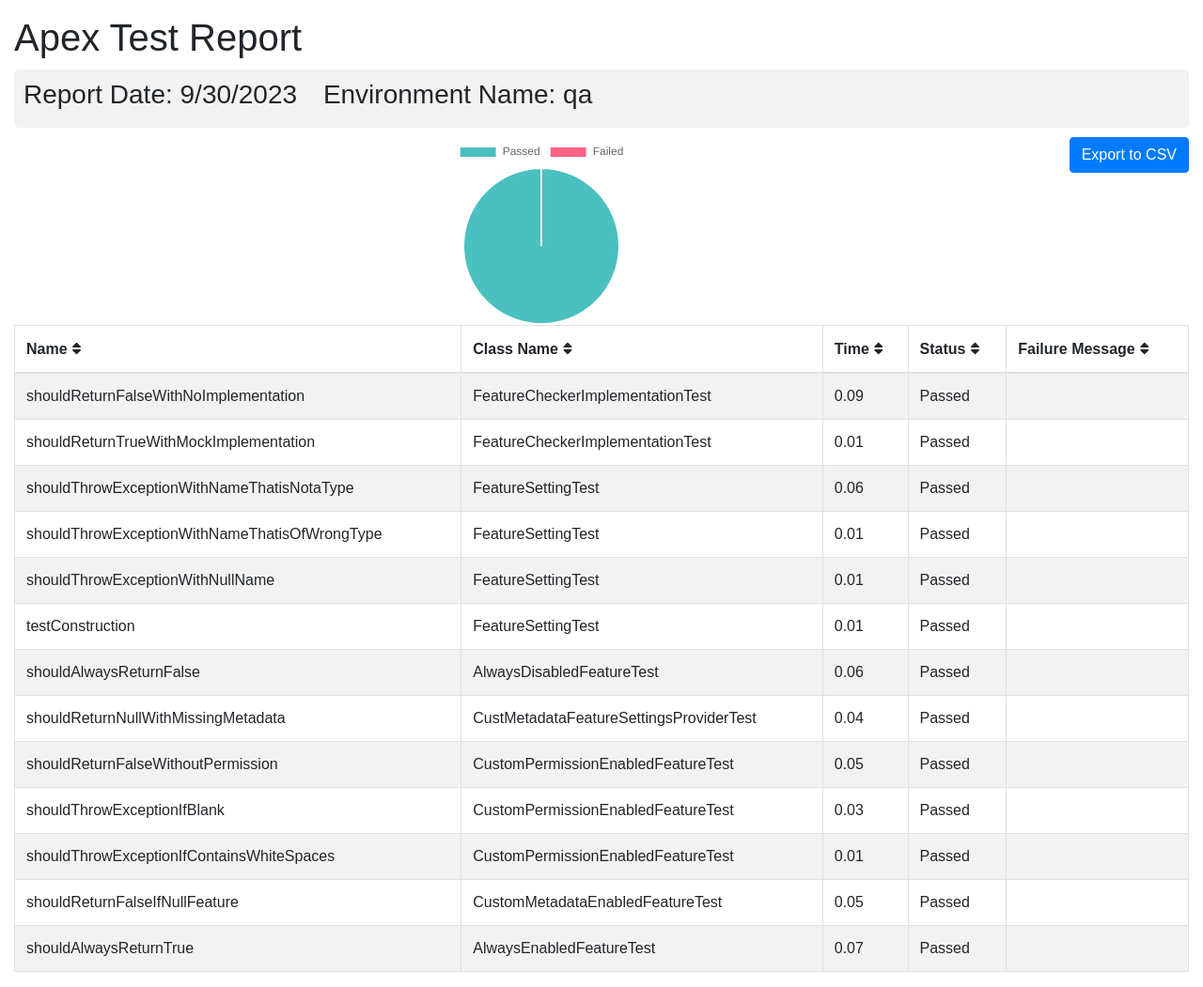
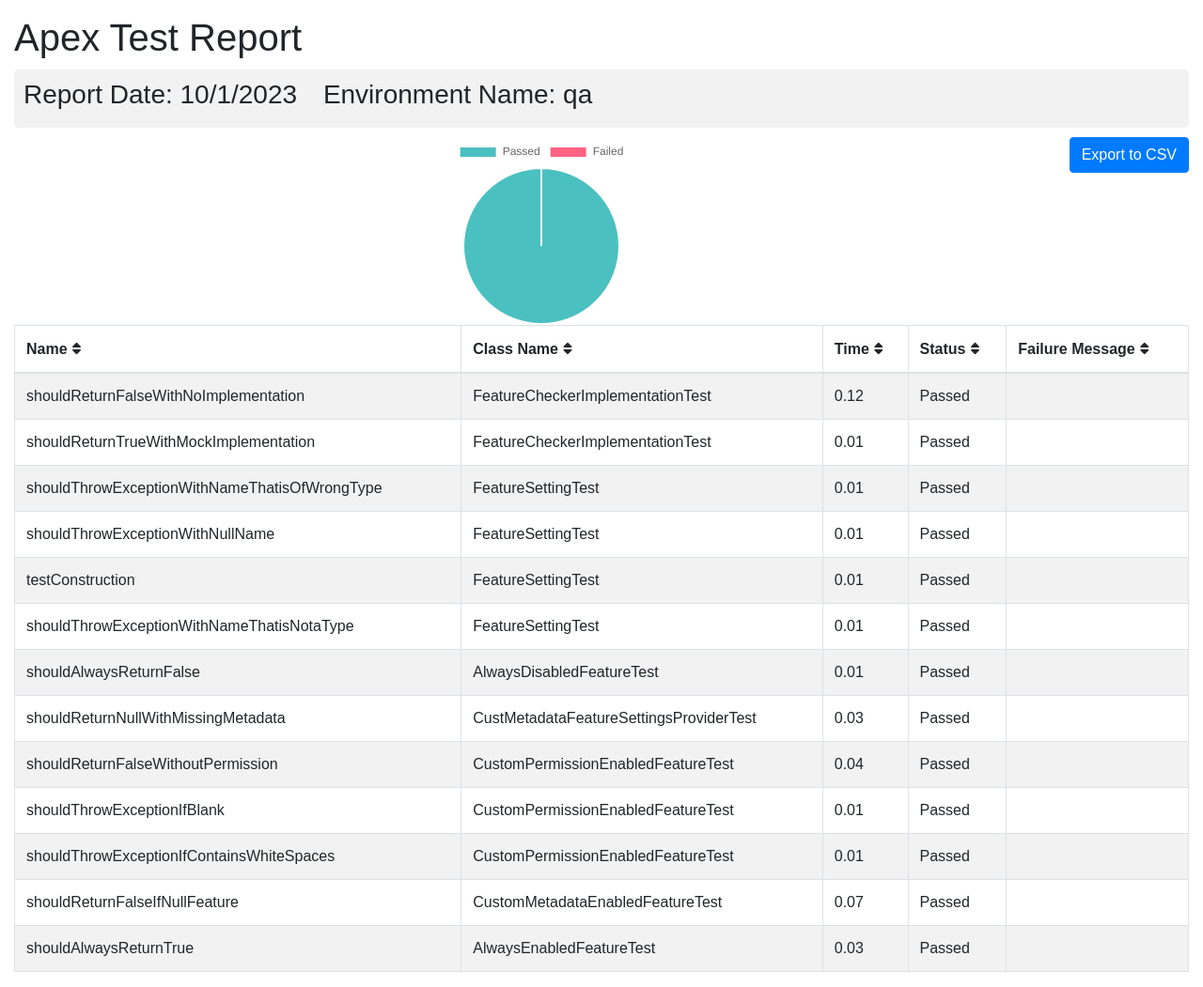
Before and after one commit to flxbl-io/sfops-dashboard, a Jekyll site: the page apextestResults/qa.html, which Jekyll copies as it is, in a window 1280 px wide. Shown: the whole page at 94% size. Built offline with Jekyll 4.4.1, drawn with Linux system fonts in a browser that asks for light colours.

Commit message:
updated test results of qa

```diff
--- a/apextestResults/qa.html
+++ b/apextestResults/qa.html
@@ -102,7 +102,7 @@
       <div class="container-fluid">
         <h1 class="mt-3">Apex Test Report</h1>
         <div class="info-card">
-        <h3>Report Date: 9/30/2023 <span style="margin-left: 20px;">Environment Name: qa</span></h3>
+        <h3>Report Date: 10/1/2023 <span style="margin-left: 20px;">Environment Name: qa</span></h3>
         </div>
         <button onclick="exportTableToCSV('testReport.csv')" class="btn btn-primary float-right">Export to CSV</button>
         <div id="chart-container">
@@ -123,7 +123,7 @@
         <tr>
           <td>shouldReturnFalseWithNoImplementation</td>
           <td>FeatureCheckerImplementationTest</td>
-          <td>0.09</td>
+          <td>0.12</td>
           <td>Passed</td>
           <td></td>
         </tr>
@@ -131,13 +131,6 @@
           <td>shouldReturnTrueWithMockImplementation</td>
           <td>FeatureCheckerImplementationTest</td>
           <td>0.01</td>
-          <td>Passed</td>
-          <td></td>
-        </tr>
-        <tr>
-          <td>shouldThrowExceptionWithNameThatisNotaType</td>
-          <td>FeatureSettingTest</td>
-          <td>0.06</td>
           <td>Passed</td>
           <td></td>
         </tr>
@@ -163,30 +156,37 @@
           <td></td>
         </tr>
         <tr>
+          <td>shouldThrowExceptionWithNameThatisNotaType</td>
+          <td>FeatureSettingTest</td>
+          <td>0.01</td>
+          <td>Passed</td>
+          <td></td>
+        </tr>
+        <tr>
           <td>shouldAlwaysReturnFalse</td>
           <td>AlwaysDisabledFeatureTest</td>
-          <td>0.06</td>
+          <td>0.01</td>
           <td>Passed</td>
           <td></td>
         </tr>
         <tr>
           <td>shouldReturnNullWithMissingMetadata</td>
           <td>CustMetadataFeatureSettingsProviderTest</td>
-          <td>0.04</td>
+          <td>0.03</td>
           <td>Passed</td>
           <td></td>
         </tr>
         <tr>
           <td>shouldReturnFalseWithoutPermission</td>
           <td>CustomPermissionEnabledFeatureTest</td>
-          <td>0.05</td>
+          <td>0.04</td>
           <td>Passed</td>
           <td></td>
         </tr>
         <tr>
           <td>shouldThrowExceptionIfBlank</td>
           <td>CustomPermissionEnabledFeatureTest</td>
-          <td>0.03</td>
+          <td>0.01</td>
           <td>Passed</td>
           <td></td>
         </tr>
@@ -200,14 +200,14 @@
         <tr>
           <td>shouldReturnFalseIfNullFeature</td>
           <td>CustomMetadataEnabledFeatureTest</td>
-          <td>0.05</td>
+          <td>0.07</td>
           <td>Passed</td>
           <td></td>
         </tr>
         <tr>
           <td>shouldAlwaysReturnTrue</td>
           <td>AlwaysEnabledFeatureTest</td>
-          <td>0.07</td>
+          <td>0.03</td>
           <td>Passed</td>
           <td></td>
         </tr>
```
